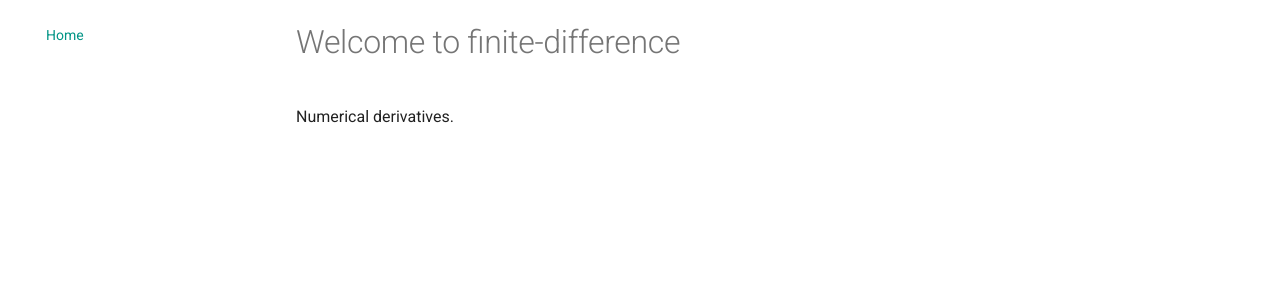
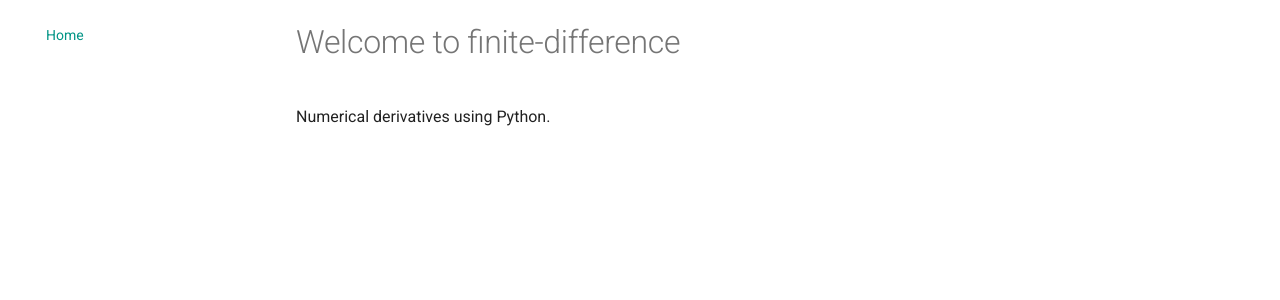
Before and after one commit to Rastow/finite-difference, an MkDocs documentation site: the page built from docs/index.md, in a window 1280 px wide. Shown: the part 124-424 px from the top of the page. Built offline with MkDocs 1.6.1 and Material for MkDocs 9.7.7, drawn with Linux system fonts in a browser that asks for light colours; comment, search, counter and statistics services are not loaded.

Commit message:
Update documentation

```diff
--- a/docs/index.md
+++ b/docs/index.md
@@ -1,3 +1,3 @@
 # Welcome to finite-difference
 
-Numerical derivatives.
+Numerical derivatives using Python.
--- a/mkdocs.yml
+++ b/mkdocs.yml
@@ -1,6 +1,6 @@
 site_name: finite-difference
 site_url: https://finite-difference.readthedocs.io/
-site_description: Numerical derivatives using Python
+site_description: Numerical derivatives using Python.
 site_author: Robert Grzonka
 repo_name: Rastow/finite-difference
 repo_url: https://github.com/Rastow/finite-difference/
@@ -57,7 +57,7 @@ plugins:
   - search
   - gen-files:
       scripts:
-      - docs/gen_ref_pages.py
+        - docs/gen_ref_pages.py
   - literate-nav:
       nav_file: summary.md
   - section-index
--- a/src/finite_difference/__init__.py
+++ b/src/finite_difference/__init__.py
@@ -1 +1,3 @@
 __version__ = "0.0.1"
+
+from finite_difference.coefficients import coefficients
```
Also changed, not shown: 2 other files.
